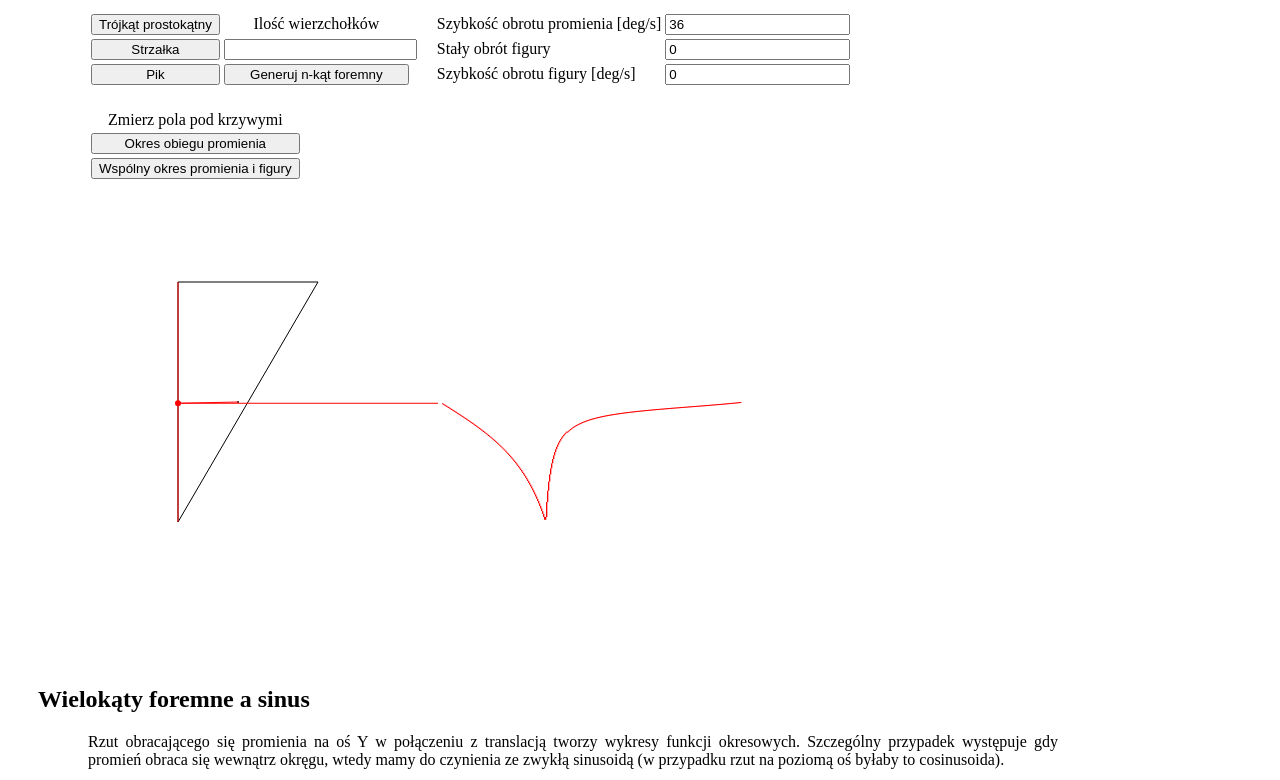
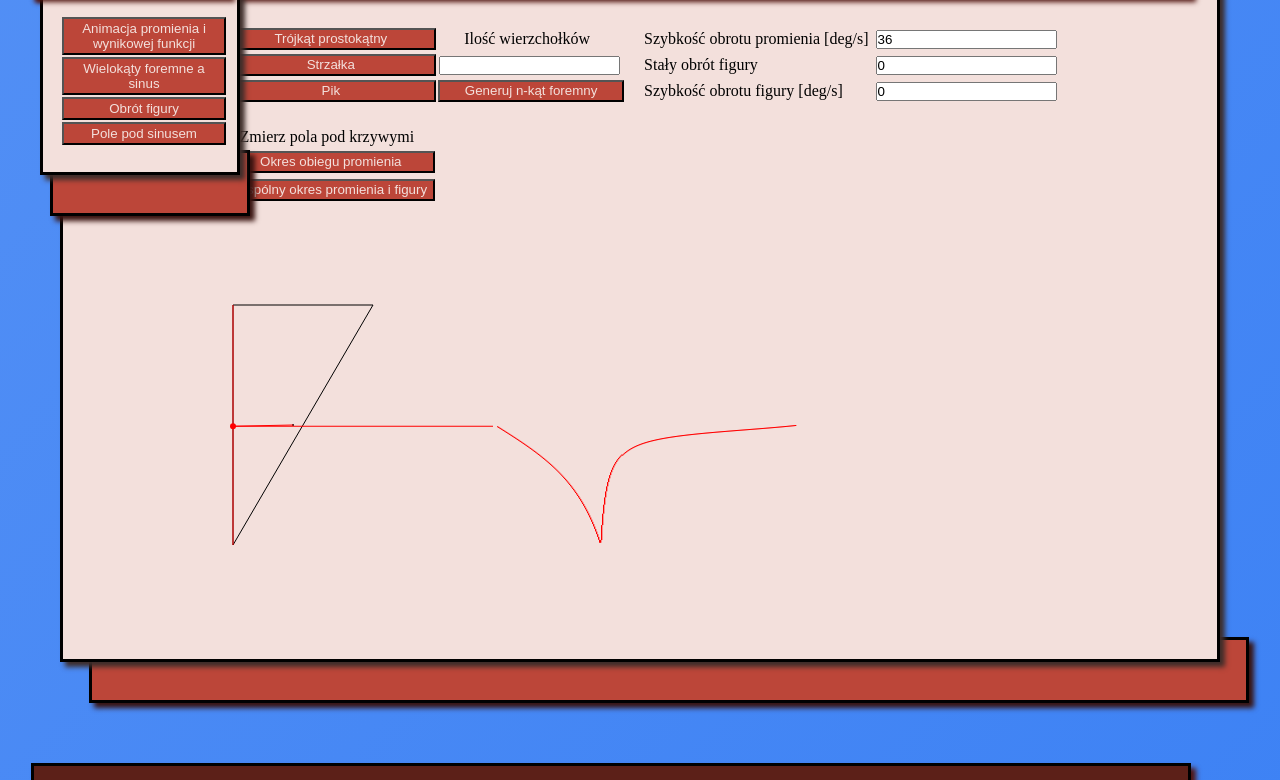
Before and after one commit to frogi16/Rotating-figures, a plain HTML site: page index.html in a window 1280 px wide. Shown: the part 94-874 px from the top of the page. Drawn offline with Linux system fonts and the light colour scheme.

Commit message:
Introduce real styling and navbar
General layout of the site is done and automatically generated nav-
bar is in place.

```diff
--- a/index.html
+++ b/index.html
@@ -6,11 +6,46 @@
 		<title>Proj 1</title>
 	</head>
 	<body>
+		<div id = "navbar" class = "card">
+			<div id = "header">
+				<h2>Menu</h2>
+			</div>
+			<script>
+				var firstElement = document.getElementById('header');
+				const offsetToFirstElem = -firstElement.getBoundingClientRect().top;
+				const headers = document.getElementsByTagName('header');
+
+				function scrollToHeader(n)
+				{
+					const y = headers[n].getBoundingClientRect().top + window.pageYOffset + offsetToFirstElem;
+
+					window.scrollTo({top: y, behavior: 'smooth'});
+				}
+
+				document.addEventListener("DOMContentLoaded", function(){
+					for(var i = 0; i < headers.length; ++i)
+					{
+						const currI = i;
+						var button = document.createElement('button');
+
+						button.addEventListener("click", function() {
+							scrollToHeader(currI);
+						});
+
+						button.innerText = headers[i].innerText;
+						document.getElementById("navbarMenu").appendChild(button);
+					}
+				});
+			</script>
+			<div id = "navbarMenu" class="content">
+			</div>
+		</div>
 		<div id = "feed">
-			<article>
+			<article class = "card">
 				<header>
-					<h2>Rzut punktu przecięcia obrotowego promienia i wielokąta na oś Y</h2>
+					<h2>Animacja promienia i wynikowej funkcji</h2>
 				</header>
+				<div class="content clearfix">
 					<div id = "controls">
 						<table>
 							<tr>
@@ -34,58 +69,89 @@
 								<td><label>Szybkość obrotu figury [deg/s]</label></td>
 								<td><input type = "number" name = "angleVelocity" id = "angleVelocity" value="0" /></td>
 							</tr>
+
+							<tr style="height:20px">
+								<td></td>
+								<td></td>
+								<td></td>
+								<td></td>
+								<td></td>
+							</tr>
+
+							<tr>
+								<td class="fieldComputationControls">Zmierz pola pod krzywymi</td>
+								<td class="fieldComputationVal" rowspan="3"></td>
+								<td></td>
+								<td></td>
+								<td></td>
+							</tr>
+							<tr>
+								<td class="fieldComputationControls"><input type="button" value="Okres obiegu promienia" onclick="resetFieldComputationRayPeriod();" /></td>
+								<td></td>
+								<td></td>
+								<td></td>
+								<td></td>
+							</tr>
+							<tr>
+								<td class="fieldComputationControls"><input type="button" value="Wspólny okres promienia i figury" onclick="resetFieldComputationCommonPeriod();" /></td>
+								<td></td>
+								<td></td>
+								<td></td>
+								<td></td>
+							</tr>
 						</table>
-					<div id = "fieldComputationControls">
-						<table>
-							<tr><td>Zmierz pola pod krzywymi</td></tr>
-							<tr><td><input type="button" value="Okres obiegu promienia" onclick="resetFieldComputationRayPeriod();" /></td></tr>
-							<tr><td><input type="button" value="Wspólny okres promienia i figury" onclick="resetFieldComputationCommonPeriod();" /></td></tr>
-						</table>
-					</div>
-					<div id = "fieldComputationVal">
-					</div>
 					</div>
 					<div id="canvasDiv">
 						<canvas width = '400' height = '400' id = "canvas" ></canvas>
 						<canvas width = '600' height = '400' id = "canvasScroll" ></canvas>
 					</div>
+				</div>
 				<script src="index.js"></script>
 			</article>
-			<article>
+			<article class = "card">
 				<header>
 					<h2>Wielokąty foremne a sinus</h2>
 				</header>
+				<div class="content">
 					<p>
-						Rzut obracającego się promienia na oś Y w połączeniu z translacją tworzy wykresy funkcji okresowych. Szczególny przypadek występuje gdy promień obraca się wewnątrz okręgu, wtedy mamy do czynienia ze zwykłą sinusoidą (w przypadku rzut na poziomą oś byłaby to cosinusoida).
+						Rzut obracającego się promienia na oś Y w połączeniu z translacją tworzy wykresy funkcji okresowych. Szczególny przypadek występuje gdy promień obraca się wewnątrz koła jednostkowego, wtedy mamy do czynienia ze zwykłą sinusoidą (w przypadku rzutu na poziomą oś byłaby to cosinusoida).
 					</p>
 					<p>
 						Dzięki temu o funkcji rysowanej w wyniku obrotu promienia wewnątrz figury, na której można opisać okrąg, można myśleć w kategorii interpolacji sinusa. Węzły interpolacji to punkty, gdzie figura pod względem rzutu na oś Y jest identyczna z okręgiem, a ich położenie określa stały obrót figury. Jego zmiana wpływa na wygląd wyjściowej funkcji i dokładność, z jaką odwzorowuje sinus.
 					</p>
 					<p>
-						Im więcej wierzchołków ma figura, tym więcej węzłów, które wymuszają wygląd podobny do koła. Wraz ze zbieganiem ku nieskończoności różnice między polami pod krzywymi się zacierają.
+						Im więcej wierzchołków ma figura, tym więcej węzłów, które wymuszają wygląd podobny do koła. Wraz ze zbieganiem ku nieskończoności różnice krzywymi się zacierają.
 					</p>
+				</div>
 			</article>
-			<article>
+			<article class = "card">
 				<header>
 					<h2>Obrót figury</h2>
 				</header>
+				<div class="content">
 					<p>
-						Oprócz obrotu promienia można wprowadzić również ruch obrotowy samej figury, na którą się go rzutuje. Wprowadza to dodatkowe zaburzenia do wykresu, a ciekawe efekty można uzyskać z pewnymi specyficznymi wartościami szybkości obrotu.
+						Oprócz obrotu promienia można wprowadzić również ruch obrotowy samej figury, na którą się go rzuca. Wprowadza to dodatkowe zaburzenia do wykresu, a ciekawe efekty można uzyskać z pewnymi specyficznymi wartościami szybkości obrotu.
 					</p>
 					<p>
 						Stosunek szybkości obrotu figury i promienia decyduje o kształcie krzywej i wspólnym okresie, który można wyliczyć z NWW i NWD. Gdy szybkości są takie same wydaje się, że różnica między sinusem a funkcją interpolującą powinna być stała, ale rzut odległości między punktami na obu figurach jest sinusoidalnie zmienny i powoduje pewne odchyły. Ustają one całkowicie, gdy szybkości zsynchronizuje się dokładnie w momencie, kiedy promień wskazuje na węzeł interpolacyjny - brak wtedy jakichkolwiek różnic między punktami, które mogłyby się zmieniać.
 					</p>
+					<p>
+						Obrót figury znacznie szybszy niż promienia powoduje szybkie zmiany wartości funkcji, podczas gdy promień pada na coraz to inne boki figury. Dzięki temu obraz fal odpowiadających różnym bokom pojawia się naraz. Stąd np. przy odpowiednich szybkościach obrotu trójkąta doliczyć się można trzech różnych sinusów. Bardzo szybki obrót oczywiście nie jest symulowany nawet w przybliżeniu dokładnie, bo brak odpowiedniej płynności symulacji i rozdzielczości ekranu.
+					</p>
+				</div>
 			</article>
-			<article>
+			<article class = "card">
 				<header>
 					<h2>Pole pod sinusem</h2>
 				</header>
+				<div class="content">
 					<p>
 						Okres uzyskanych funkcji wygodnie powiązać z kołem i przedstawić w postaci 2π. Na przestrzeni ćwiartki tego czasu pole pod krzywą sumuje się do 1, więc w całym okresie całka z wartości bezwzględnej funkcji powinna być równa 4.
 					</p>
 					<p>
 						W rzeczywistości obserwuje się niewielkie odchylenia nieodzowne przy obliczeniach numerycznych. Zastosowany algorytm nie jest zbyt skomplikowany  i używa prostego całkowania metodą prostokątów, co dodatkowo przyczynia się do błędu.
 					</p>
+				</div>
 			</article>
 		</div>
 	</body>
--- a/index.js
+++ b/index.js
@@ -272,17 +272,17 @@ function updateFieldsAndError()
 
 	figureField  += Math.abs(yPrev -y0)/r * dt * deg2rad(getRayAngularVelocity());
 
-	var infoLines = ["czas: " + convertToString(t - errorStart),
+	var infoLines = ["czas: " + convertToString(t - errorStart) + " s",
 					 "pole pod krzywą: " + convertToString(figureField)];
 
-	document.getElementById('fieldComputationVal').innerText = infoLines[0] + "\n" + infoLines[1];
+	document.getElementsByClassName('fieldComputationVal')[0].innerText = infoLines[0] + "\n" + infoLines[1];
 
 	if(isRegularFigure)
 	{
 		sineField += Math.abs(yPrevS-y0)/r * dt * deg2rad(getRayAngularVelocity());
 		infoLines.push("pole pod sinusem: " + convertToString(sineField));
 		infoLines.push("błąd: " + convertToString( Math.abs(figureField - sineField) ));
-		document.getElementById('fieldComputationVal').innerText += "\n" + infoLines[2]+ "\n" + infoLines[3];
+		document.getElementsByClassName('fieldComputationVal')[0].innerText += "\n" + infoLines[2]+ "\n" + infoLines[3];
 	}
 
 	if(t - errorStart >= measureErrorFor)
--- a/styles.css
+++ b/styles.css
@@ -1,31 +1,161 @@
+:root {
+    --blueberry: #5285F4;
+    --dark-red: #5C2018;
+    --reg-red: #BC4639;
+    --beige: #D4A59A;
+    --creamy: #F3E0DC;
+}
+
+* {
+    padding: 0;
+    margin: 0;
+}
+
+body
+{
+	background: rgb(82,143,245);
+	background: linear-gradient(135deg, rgba(82,143,245,1) 0%, rgba(49,122,244,1) 100%);
+}
+
+.clearfix:before,
+.clearfix:after {
+    content: " ";
+    display: table;
+}
+
+.clearfix:after {
+    clear: both;
+}
+
+.card #header, .card header
+{
+	display: flex;
+	position: relative;
+	z-index: 2;
+	top: 25px;
+	left: min(-10px, -2.5%);
+	min-height: 60px;
+	justify-content: center;
+	align-items: center;
+	border-style: solid;
+	background-color: var(--dark-red);
+	box-shadow: 5px 5px 5px #501410;
+}
+
+.card h2
+{
+	color: var(--creamy);
+}
+
+.card::after
+{
+	display: block;
+	z-index: -1;
+	content: "";
+	position: relative;
+	top: -25px;
+	left: max(10px, 2.5%);
+	min-height: 60px;
+	border-style: solid;
+	background-color: var(--reg-red);
+	box-shadow: 5px 5px 5px #381310;
+}
+
+.card:last-child::after
+{
+  margin-bottom: 70px;
+}
+
+article
+{
+	padding: 10px;
+	padding-top: 0;
+}
+
+article.card .content
+{
+	padding: 50px 30px 30px 30px;
+}
+
+.content
+{
+	height:auto;
+	z-index: 1;
+	background-color: var(--creamy);
+	border-style: solid;
+	position: relative;
+	box-shadow: 5px 5px 5px #3e2d2a;
+}
+
+#navbar
+{
+	position: fixed;
+	z-index: 5;
+	left: 40px;
+	width: 200px;
+}
+
+#navbarMenu
+{
+	padding: 40px 15px 25px 15px;
+}
+
+#navbarMenu button
+{
+	width: 100%;
+	padding: 2px 3px 2px 3px;
+	margin: 2px 4px 2px 4px;
+}
+
+button,
+input[type="button"]
+{
+	display:block;
+	background-color: var(--reg-red);
+	color: var(--creamy);
+	transition-duration: 0.4s;
+}
+
+button:focus,
+input[type="button"]:focus
+{
+	outline: none;
+	color: white !important;
+	-webkit-transform: scale(1.01);
+}
+
 #feed
 {
 	display: flex;
+	margin: 0 auto;
 	flex-direction: column;
-	max-width: 1080px;
+	max-width: 1180px;
 	text-align: justify;
 }
 
 #feed p
 {
-	margin-left: 50px;
+	margin: 20px 50px 20px 50px;
+	font-size: 1.15em;
 }
 
-article
+#controls table
 {
-	float: left;
-	display: block;
-	padding: 30px;
+	align: center;
+	margin: 0 auto;
+	margin-bottom: 20px;
 }
 
-input[type="button"]
+tr td input[type="button"]
 {
-	display:block;
+	width: 100%;
+	padding: 1px 2px 2px 2px;
+	margin: 1px 4px 1px 4px;
 }
 
-.usePredefinedFigures input[type="button"]
+tr td input[type="number"]
 {
-	width: 100%;
+	margin-left: 5px;
 }
 
 .generateRegularPolygon
@@ -33,37 +163,17 @@ input[type="button"]
 	text-align: center;
 }
 
-.generateRegularPolygon input
+.fieldComputationControls
 {
-    width: 100%;
+	text-align: center;
+	padding: 1px;
 }
 
-#controls table
+.fieldComputationVal
 {
-	margin-bottom: 20px;
-	margin-left: 50px;
-}
-
-#fieldComputationControls
-{
-	float: left;
-}
-
-#fieldComputationControls td
-{
-	text-align: center;
-}
-
-#fieldComputationControls input[type="button"]
-{
-    width: 100%;
-}
-
-#fieldComputationVal
-{
-	min-height: 80px;
-	float: left;
-	padding: 3px;
+	padding: 2px;
+	padding-left: 10px;
+	vertical-align: top;
 }
 
 #canvasDiv
```
Lines whose indentation alone changed are shown as unchanged.
